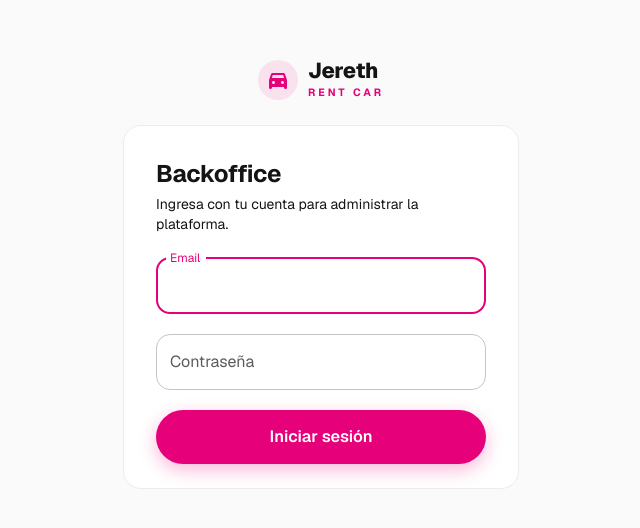
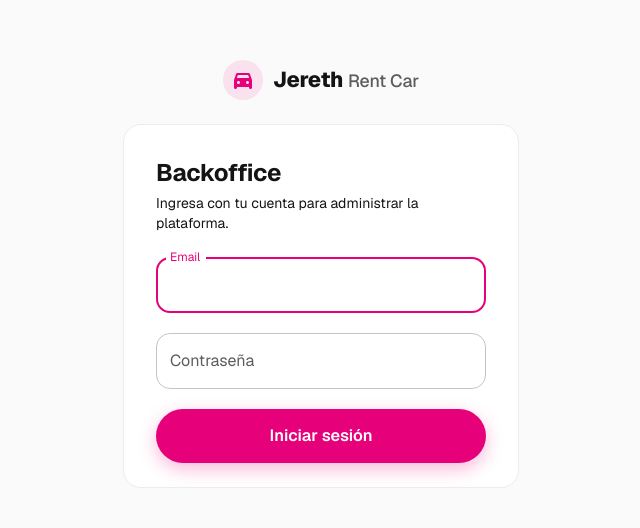
Before and after one commit to luisf2211/jereth-rent-car, a Next.js app: page /login in a window 1280 px wide. Shown: the part 126-654 px from the top of the page, without its empty margins (319-959 px from the left). Built offline with nearby package versions, Linux system fonts and the light colour scheme; no server answers; the database is empty; what @mui/material-nextjs would draw is missing.

Commit message:
Wordmark en una línea + hover con color de marca
- Nombre en un solo renglón (Jereth fuerte + Rent Car ligero), sin salto
- Descriptor en mixto (Rent Car) en vez de mayúsculas
- Hover: tinte magenta sutil con transición suave

```diff
--- a/src/components/ui/Logo.tsx
+++ b/src/components/ui/Logo.tsx
@@ -26,11 +26,15 @@ interface LogoProps {
  */
 function splitName(companyName: string): { primary: string; kicker?: string } {
   const match = companyName.match(/^(.*?)[\s-]+(rent\s*a?\s*car)$/i);
-  if (match) return { primary: match[1].trim(), kicker: match[2].toUpperCase() };
+  if (match) return { primary: match[1].trim(), kicker: "Rent Car" };
   return { primary: companyName };
 }
 
-/** Wordmark: company name with a subtle two-line hierarchy. */
+/**
+ * Wordmark on a single line: the brand name in a strong weight and the
+ * "Rent Car" descriptor in a lighter weight + magenta, sharing the same line
+ * for a tidy, considered lockup (no stacked labels).
+ */
 function Wordmark({
   companyName,
   onDark,
@@ -42,37 +46,41 @@ function Wordmark({
 }) {
   const { primary, kicker } = splitName(companyName);
   return (
-    <Box sx={{ display: "flex", flexDirection: "column", lineHeight: 1, textDecoration: "none" }}>
     <Typography
       component="span"
+      className="jereth-wordmark"
       sx={{
-          fontWeight: 800,
         fontSize,
+        lineHeight: 1,
         letterSpacing: "-0.01em",
-          lineHeight: 1.05,
-          color: onDark ? "common.white" : "text.primary",
         whiteSpace: "nowrap",
         textDecoration: "none",
+        color: onDark ? "common.white" : "text.primary",
+        display: "inline-flex",
+        alignItems: "baseline",
+        gap: 0.6,
+        // Subtle brand-color tint on hover (whole lockup).
+        "& > span": { transition: "color 160ms ease" },
+        "&:hover > span": { color: "primary.main" },
       }}
     >
+      <Box component="span" sx={{ fontWeight: 800 }}>
         {primary}
-      </Typography>
+      </Box>
       {kicker && (
-        <Typography
+        <Box
           component="span"
           sx={{
-            fontWeight: 700,
-            fontSize: "0.66rem",
-            letterSpacing: "0.28em",
-            mt: 0.4,
-            color: "primary.main",
-            textDecoration: "none",
+            fontWeight: 500,
+            // Descriptor reads a touch smaller than the brand name.
+            fontSize: "0.82em",
+            color: onDark ? "grey.400" : "text.secondary",
           }}
         >
           {kicker}
+        </Box>
+      )}
     </Typography>
-      )}
-    </Box>
   );
 }
 
```
Lines whose indentation alone changed are shown as unchanged.
